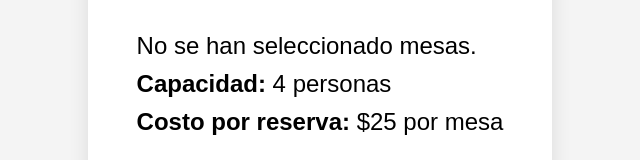
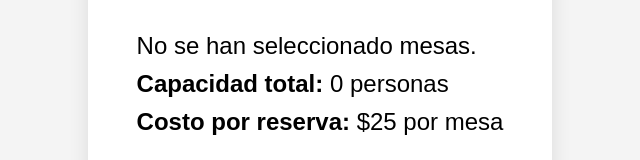
Before and after one commit to Lizzardi/reservas-de-mesas-, a plain HTML site: page fee.html in a window 1280 px wide. Shown: the part 360-520 px from the top of the page, without its empty margins (320-960 px from the left). Drawn offline with Linux system fonts and the light colour scheme.

Commit message:
Arreglo Impresion de Persona x Mesa

```diff
--- a/fee.html
+++ b/fee.html
@@ -33,7 +33,7 @@
             <!-- Detalles de la factura -->
             <div class="details">
                 <p id="mesa-seleccionada"><strong>Mesas seleccionadas:</strong> M1</p> <!-- Aquí aparecerán las mesas seleccionadas -->
-                <p><strong>Capacidad:</strong> 4 personas</p>
+                <p id="capacidad"><strong>Capacidad total:</strong> 0 personas</p>
                 <p><strong>Costo por reserva:</strong> $25 por mesa</p>
             </div>
 
```
